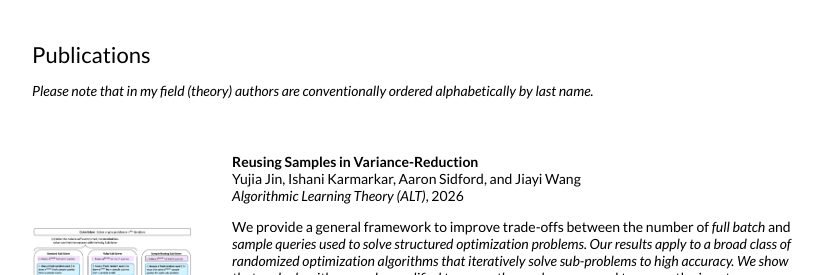
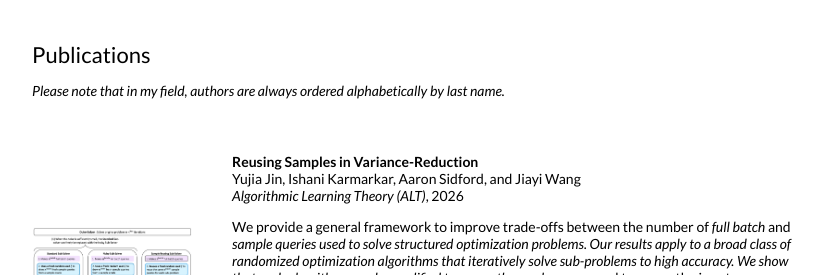
Before and after one commit to ishanikarmarkar/ishanikarmarkar.github.io, a Jekyll site: the page built from _posts/2025-06-01-ReusingSamples.markdown, in a window 1280 px wide and 900 px high. Shown: the part 310-585 px from the top of the window, without its empty margins (228-1051 px from the left). Built offline with Jekyll 4.4.1, drawn with Linux system fonts in a browser that asks for light colours.

Commit message:
updated layouts

```diff
--- a/_layouts/default.html
+++ b/_layouts/default.html
@@ -72,7 +72,7 @@
           <tr>
             <td style="padding:2.5%;width:100%;vertical-align:middle">
               <h2>Publications </h2>
-              <p><em>Please note that in my field (theory) authors are conventionally ordered alphabetically by last name. </em></p>
+              <p><em>Please note that in my field, authors are always ordered alphabetically by last name. </em></p>
               <!-- <p>
                 To be updated soon :)
               </p> -->
```
